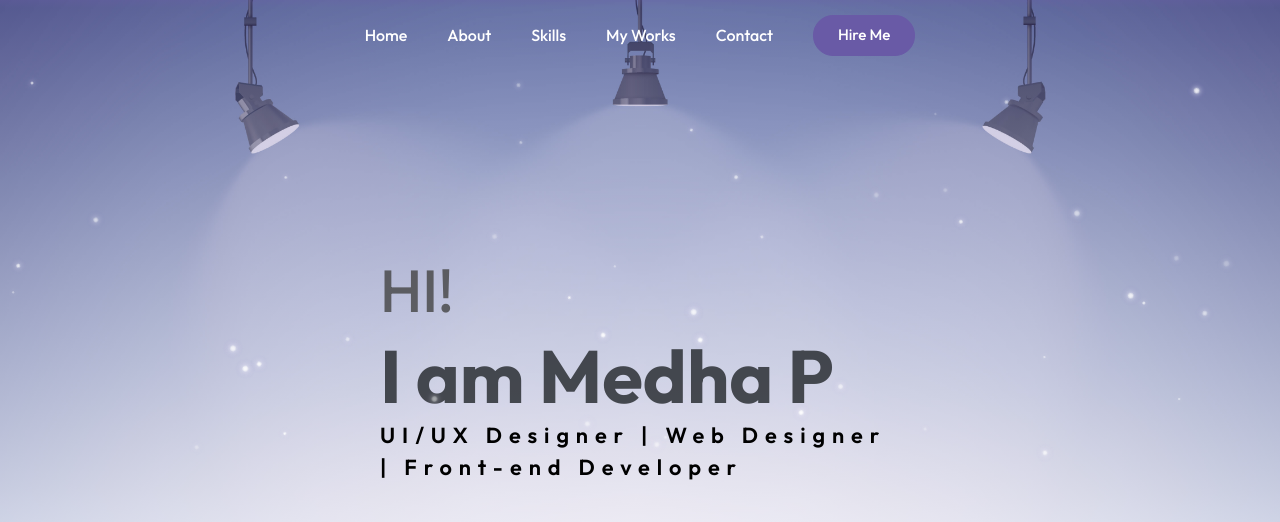
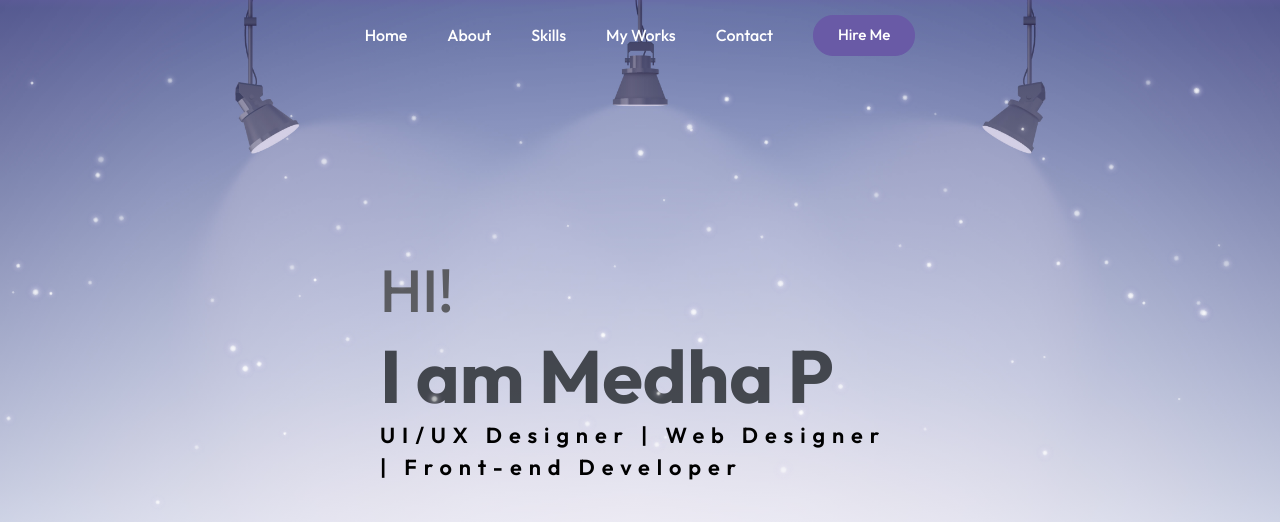
Before and after one commit to medhapandi/Portfolio, a Next.js app: page /Portfolio/ in a window 1280 px wide. Shown: the top 522 px of the page. Built offline with nearby package versions, Linux system fonts and the light colour scheme; a web font is replaced by a local one.

Commit message:
Improve snow particles: increased amount to 100 and boosted opacity

```diff
--- a/components/SnowParticles.tsx
+++ b/components/SnowParticles.tsx
@@ -16,7 +16,7 @@ const SnowParticles: React.FC = () => {
 
     useEffect(() => {
         const flakes: Snowflake[] = [];
-        const numFlakes = 50;
+        const numFlakes = 100;
 
         for (let i = 0; i < numFlakes; i++) {
             flakes.push({
@@ -25,7 +25,7 @@ const SnowParticles: React.FC = () => {
                 animationDuration: 5 + Math.random() * 10,
                 animationDelay: Math.random() * 5,
                 size: 2 + Math.random() * 4,
-                opacity: 0.3 + Math.random() * 0.7,
+                opacity: 0.5 + Math.random() * 0.5,
             });
         }
 
```
